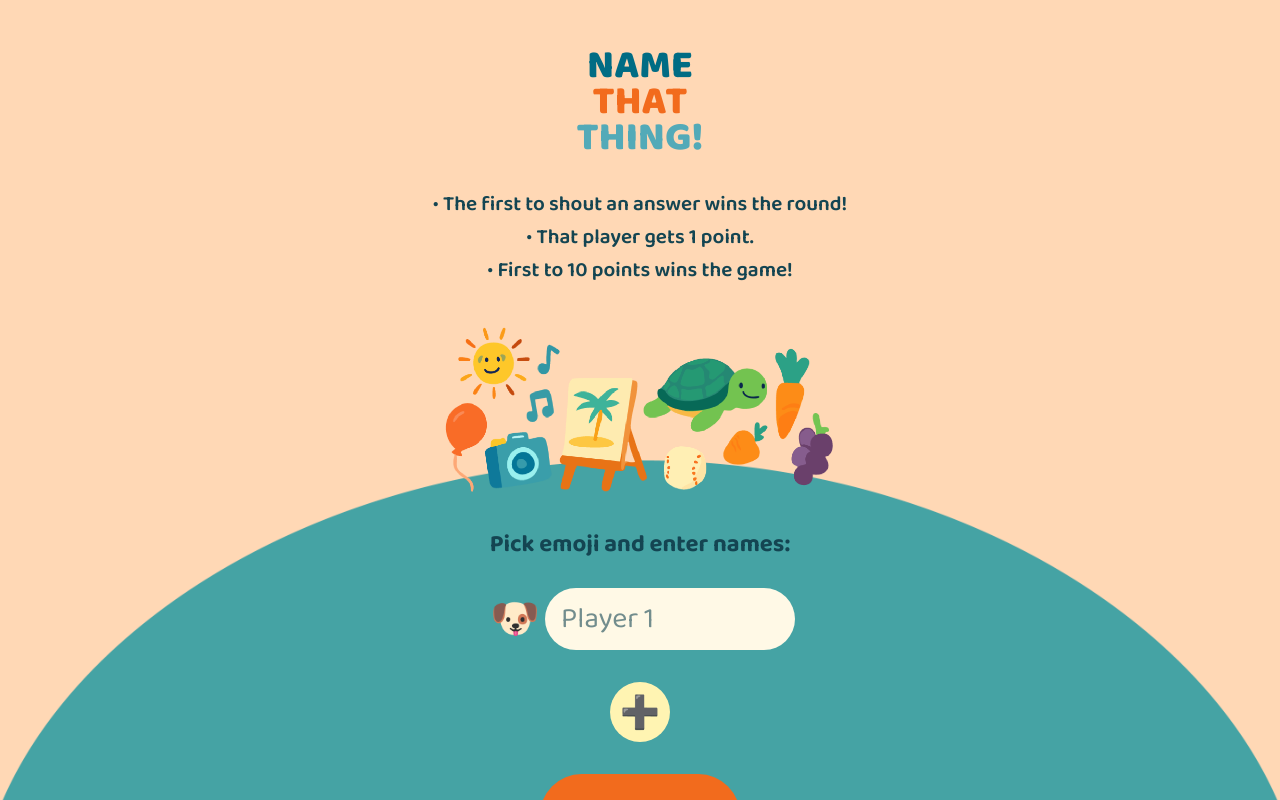
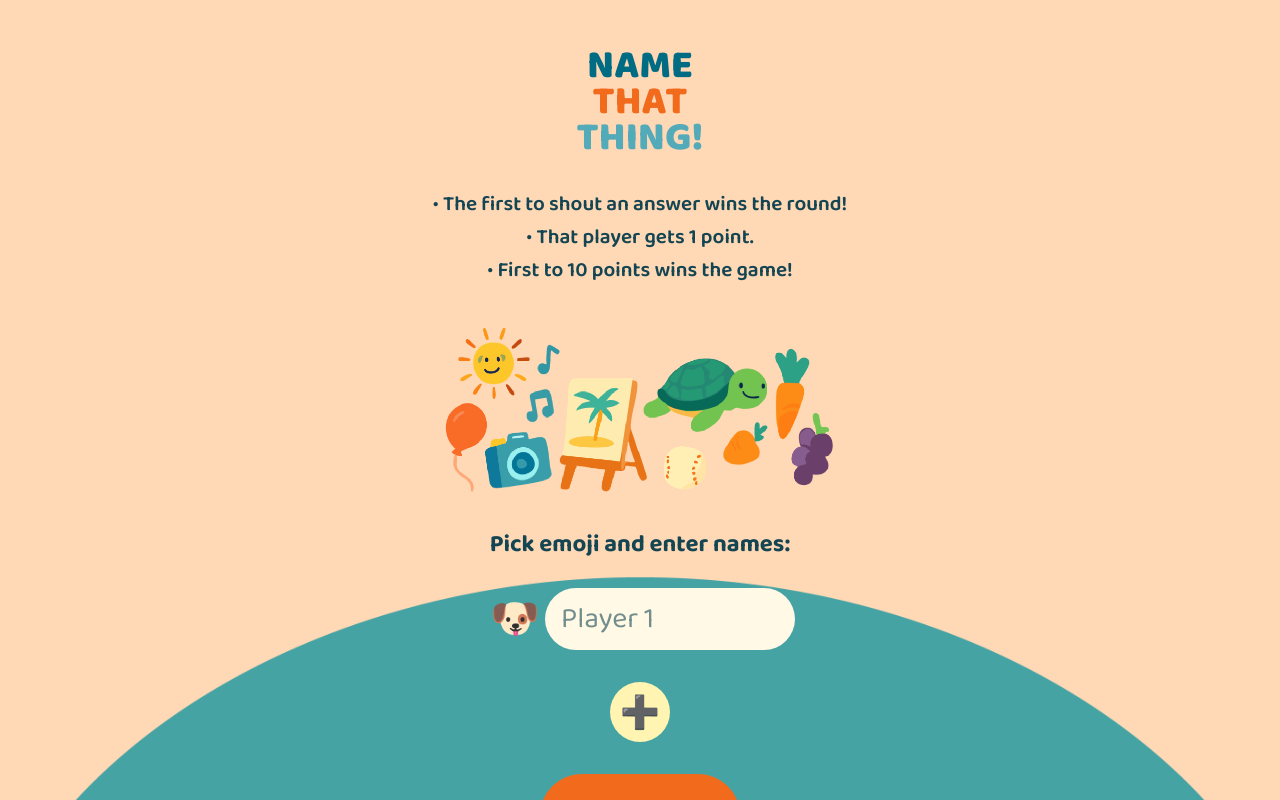
Before and after one commit to BarboraKellner/final-project, a React (Vite) app: page /rules in a window 1280 px wide. Built offline with nearby package versions, Linux system fonts and the light colour scheme.

Commit message:
background edit vol.3

```diff
--- a/src/pages/404/404.scss
+++ b/src/pages/404/404.scss
@@ -2,7 +2,7 @@
 
   min-height: 100svh;
   background-color: var(--color-bg-peach);
-  background-image: url('/public/background_waves.PNG');
+  background-image: url('/background_waves.PNG');
   background-repeat: no-repeat;
   background-position: bottom center;
   background-size: cover;
--- a/src/pages/Rules/Rules.scss
+++ b/src/pages/Rules/Rules.scss
@@ -1,10 +1,10 @@
 .rules {
-  min-height: 100svh;
-  background-color: var(--color-bg-peach);
-  background-image: url('/public/background_round.PNG');
+  min-height: 100vh;
+  //background-color: var(--color-bg-peach);
+  background-image: url('/background_round.PNG');
   background-repeat: no-repeat;
   background-position: bottom center;
-  background-attachment:fixed;
+  background-attachment:scroll;
   background-size: cover;
   //overflow-y: auto;
   padding-top: 1rem ;
--- a/src/pages/Win/Win.scss
+++ b/src/pages/Win/Win.scss
@@ -1,7 +1,7 @@
 .win {
   min-height: 100vh;
   background-color: var(--color-bg-peach);
-  background-image: url('/public/background_win_mobile.PNG');
+  background-image: url('/background_win_mobile.PNG');
   background-repeat: no-repeat;
   background-position: bottom center;
   background-size: cover;
```
